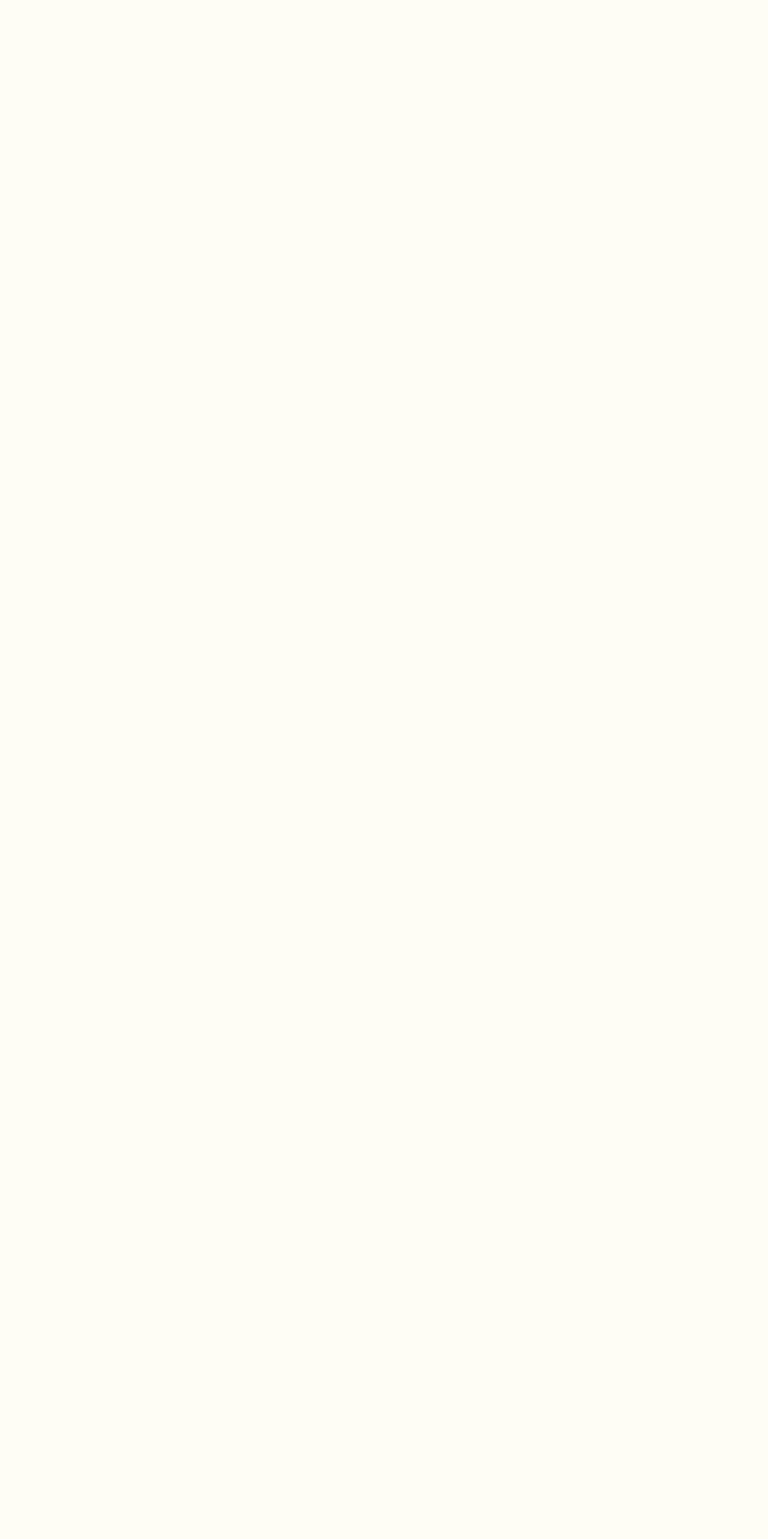
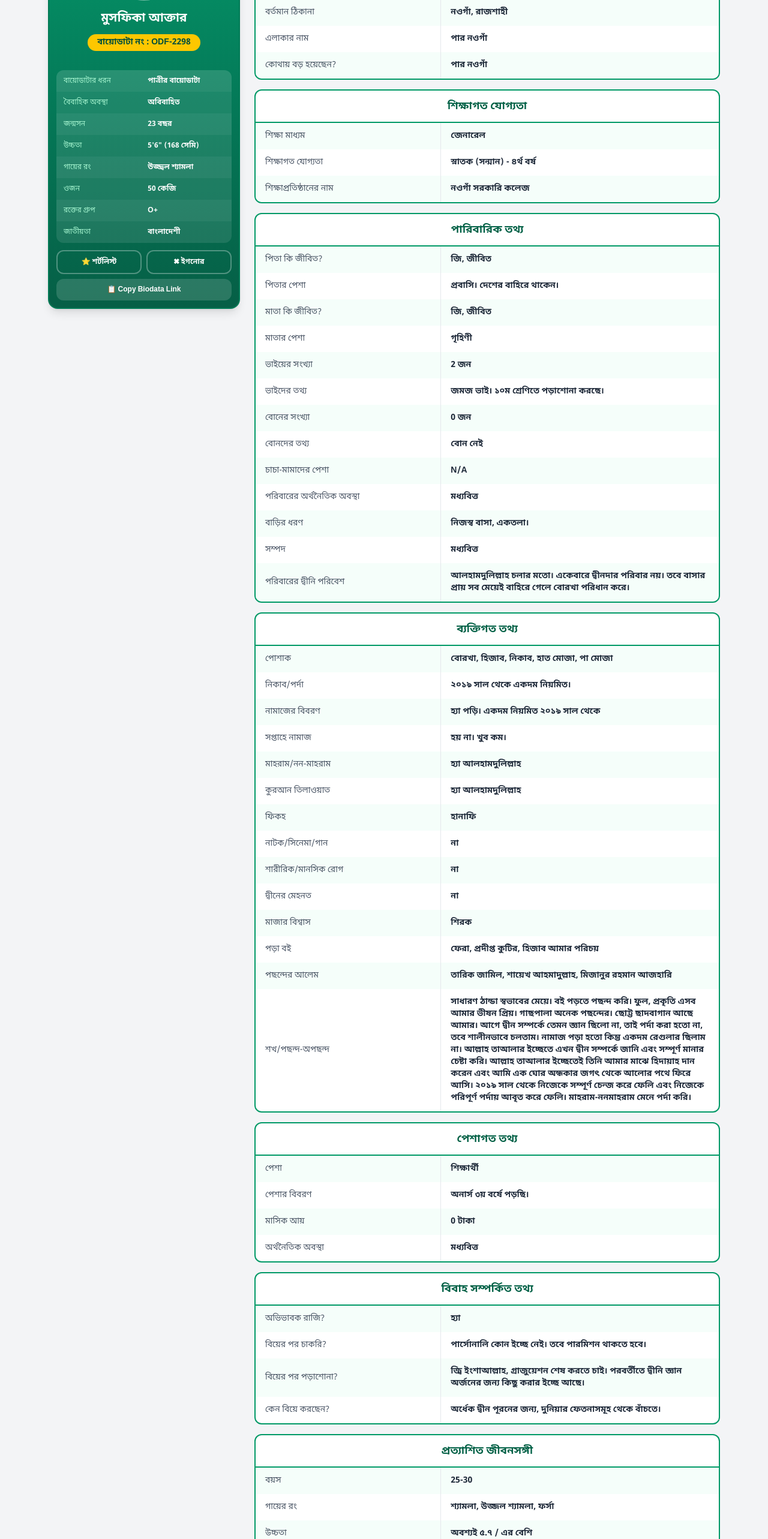
Before and after one commit to mdkanokmiah232-arch/BioGhar, a Next.js app: page /biodata/2298 in a window 1280 px wide. Before the commit this address had no page. Shown: the part 234-2800 px from the top of the page at 60% size. Before the commit the page ends 800 px from the top, so only its background shows below. Built offline with nearby package versions, Linux system fonts and the light colour scheme.

Commit message:
feat: add ODF-2298 (মুসফিকা আক্তার) with full info, remove fake entries, keep only 3 real biodatas

```diff
--- a/src/data/biodatas.ts
+++ b/src/data/biodatas.ts
@@ -1,5 +1,3 @@
-export const districts = ["Dhaka","Chittagong","Sylhet","Rajshahi","Khulna","Barishal","Rangpur","Mymensingh","Comilla","Bogra","Cox's Bazar","Gazipur"];
-
 export interface Biodata {
   id: string;
   biodataCode: string;
@@ -255,76 +253,76 @@ export const biodatas: Biodata[] = [
     bio: "ইসলামিক মূল্যবোধে পরিপূর্ণ একজন মেয়ে যিনি দ্বীনের জ্ঞান অর্জনে আগ্রহী।",
   },
   {
-    id: "31521",
-    biodataCode: "ODF-31521",
+    id: "2298",
+    biodataCode: "ODF-2298",
     type: "BRIDE",
-    name: "রুমানা আক্তার",
-    age: 26,
+    name: "মুসফিকা আক্তার",
+    age: 23,
     height: 168,
-    weight: 44,
-    complexion: "উজ্জ্বল ফর্সা",
+    weight: 50,
+    complexion: "উজ্জ্বল শ্যামলা",
     maritalStatus: "অবিবাহিত",
     bloodGroup: "O+",
     nationality: "বাংলাদেশী",
-    presentAddress: { district: "রাজশাহী", division: "রাজশাহী", area: "নওহাটা বড়গাছী" },
-    permanentAddress: { district: "রাজশাহী", division: "রাজশাহী", area: "নওহাটা বড়গাছী" },
-    grownUpIn: "গ্রামে",
+    presentAddress: { district: "নওগাঁ", division: "রাজশাহী", area: "পার নওগাঁ" },
+    permanentAddress: { district: "নওগাঁ", division: "রাজশাহী", area: "পার নওগাঁ" },
+    grownUpIn: "পার নওগাঁ",
     religion: "ইসলাম",
-    madhab: "আহলে হাদীস / সালাফি",
+    madhab: "হানাফি",
     prayerRegularity: "নিয়মিত",
-    hijabOrBeard: "বোরকা, হিজাব ও নিকাব",
-    quranRecitation: "জ্বি আলহামদুলিল্লাহ",
-    religiousQualification: "দাখিল ও আলিম পাস",
-    educationMedium: "আলিয়া",
-    educationLevel: "B.Sc Nursing",
-    institution: "ইসলামী ব্যাংক মেডিকেল কলেজ হাসপাতাল",
-    profession: "বেসরকারী চাকুরী",
-    monthlyIncome: 25000,
+    hijabOrBeard: "বোরখা, হিজাব, নিকাব, হাত মোজা, পা মোজা",
+    quranRecitation: "হ্যা আলহামদুলিল্লাহ",
+    religiousQualification: "স্নাতক (সন্মান)",
+    educationMedium: "জেনারেল",
+    educationLevel: "স্নাতক (সন্মান) - ৪র্থ বর্ষ",
+    institution: "নওগাঁ সরকারি কলেজ",
+    profession: "শিক্ষার্থী",
+    monthlyIncome: 0,
     economicStatus: "মধ্যবিত্ত",
     fatherName: "মোঃ আব্দুল হামিদ",
-    fatherOccupation: "সহকারী মাওলানা মৌপাড়া দাখিল মাদরাসা",
+    fatherOccupation: "প্রবাসি। দেশের বাহিরে থাকেন।",
     fatherAlive: true,
-    motherName: "রেজিয়া বেগম",
+    motherName: "রোকেয়া বেগম",
     motherOccupation: "গৃহিণী",
     motherAlive: true,
-    brothers: 1,
-    brothersInfo: "ছোট ভাই আছে ইন্টার ফাস্ট ইয়ারে পড়ে। বৈবাহিক অবস্থা, অবিবাহিত",
+    brothers: 2,
+    brothersInfo: "জমজ ভাই। ১০ম শ্রেণিতে পড়াশোনা করছে।",
     sisters: 0,
     sistersInfo: "বোন নেই",
-    uncleProfessions: "৩ জন চাচা রয়েছে। ২ জন সরকারী চাকরী করে। একজন ব্যবসা",
-    familyReligiousEnvironment: "পারিবারিকভাবে সদস্যগন সকলে নামাজ পড়েন ৫ ওয়াক্ত। এবং মাহরাম নন মাহরাম মেনে চলেন",
+    uncleProfessions: "N/A",
+    familyReligiousEnvironment: "আলহামদুলিল্লাহ চলার মতো। একেবারে দ্বীনদার পরিবার নয়। তবে বাসার প্রায় সব মেয়েই বাহিরে গেলে বোরখা পরিধান করে।",
     familyFinancialCondition: "মধ্যবিত্ত",
-    familyHousing: "পাকা বাসা",
-    familyLand: "পারিবারিক ভাবে ২ বিঘা জমী আছে। নিজস্ব বাসা আছে ৪ রুম এর পাকা বাসা।",
-    personalClothing: "বোরকা, হিজাব ও নিকাব",
-    personalNikab: "৪ বছর যাবত",
-    personalNamazDetail: "ছোটবেলা থেকে ৫ ওয়াক্ত নামাজ পড়ি। ২০১৫ সাল থেকে নিয়মিত ৫ ওয়াক্ত নামাজ আদায় করি",
-    personalNamazWeekly: "২ ওয়াক্ত",
-    personalMahram: "জ্বি",
-    personalQuranRecite: "জ্বি",
-    personalFiqh: "আহলে হাদীস / সালাফি",
+    familyHousing: "নিজস্ব বাসা, একতলা।",
+    familyLand: "মধ্যবিত্ত",
+    personalClothing: "বোরখা, হিজাব, নিকাব, হাত মোজা, পা মোজা",
+    personalNikab: "২০১৯ সাল থেকে একদম নিয়মিত।",
+    personalNamazDetail: "হ্যা পড়ি। একদম নিয়মিত ২০১৯ সাল থেকে",
+    personalNamazWeekly: "হয় না। খুব কম।",
+    personalMahram: "হ্যা আলহামদুলিল্লাহ",
+    personalQuranRecite: "হ্যা আলহামদুলিল্লাহ",
+    personalFiqh: "হানাফি",
     personalEntertainment: "না",
     personalHealth: "না",
     personalDawahWork: "না",
-    personalMazarBelief: "এগুলে ঠিক না, আমি বিশ্বাস করিনা",
-    personalBooksRead: "কুরআন এর শিক্ষা, দিনের হাকিকত, তাওহীদ",
-    personalFavScholars: "মাওলানা দেলোয়ার হোসেন সাইদী, মাওলানা আজহারী, আবু তুহা",
-    personalHobbies: "বই পড়তে ভালোবাসি। ঘুরতে ভালোবাসি, লেখালেখি করি। সহজ সাধারন জীবন যাপন করি",
-    professionDetail: "সিনিয়র স্টাফ নার্স ইসলামী ব্যাংক মেডিকেল কলেজ হাসপাতাল। কাকরাইল ঢাকা।",
-    marriageGuardianConsent: "হ্যা রাজি",
-    marriageJobAfter: "জি চাই",
-    marriageStudyAfter: "না",
-    marriageWhy: "বিয়ে একটি ফরয ইবাদত। প্রত্যেক নর-নারীর উপরে বিয়ে ফরজ করা হয়েছে।",
+    personalMazarBelief: "শিরক",
+    personalBooksRead: "ফেরা, প্রদীপ্ত কুটির, হিজাব আমার পরিচয়",
+    personalFavScholars: "তারিক জামিল, শায়েখ আহমাদুল্লাহ, মিজানুর রহমান আজহারি",
+    personalHobbies: "সাধারণ ঠান্ডা স্বভাবের মেয়ে। বই পড়তে পছন্দ করি। ফুল, প্রকৃতি এসব আমার ভীষন প্রিয়। গাছপালা অনেক পছন্দের। ছোট্ট ছাদবাগান আছে আমার। আগে দ্বীন সম্পর্কে তেমন জ্ঞান ছিলো না, তাই পর্দা করা হতো না, তবে শালীনভাবে চলতাম। নামাজ পড়া হতো কিন্তু একদম রেগুলার ছিলাম না। আল্লাহ তাআলার ইচ্ছেতে এখন দ্বীন সম্পর্কে জানি এবং সম্পূর্ণ মানার চেষ্টা করি। আল্লাহ তাআলার ইচ্ছেতেই তিনি আমার মাঝে হিদায়াহ দান করেন এবং আমি এক ঘোর অন্ধকার জগৎ থেকে আলোর পথে ফিরে আসি। ২০১৯ সাল থেকে নিজেকে সম্পূর্ণ চেন্জ করে ফেলি এবং নিজেকে পরিপূর্ণ পর্দায় আবৃত করে ফেলি। মাহরাম-ননমাহরাম মেনে পর্দা করি।",
+    professionDetail: "অনার্স ৩য় বর্ষে পড়ছি।",
+    marriageGuardianConsent: "হ্যা",
+    marriageJobAfter: "পার্সোনালি কোন ইচ্ছে নেই। তবে পারমিশন থাকতে হবে।",
+    marriageStudyAfter: "জ্বি ইংশাআল্লাহ, গ্রাজুয়েশন শেষ করতে চাই। পরবর্তীতে দ্বীনি জ্ঞান অর্জনের জন্য কিছু করার ইচ্ছে আছে।",
+    marriageWhy: "অর্ধেক দ্বীন পূরনের জন্য, দুনিয়ার ফেতনাসমূহ থেকে বাঁচতে।",
     partnerPreferences: {
-      ageRange: "25-35",
-      height: "৫ ফুট ৬ইঞ্চি বা ৫ ফুট 7 ইঞ্চি",
-      complexion: "কালো, শ্যামলা, ফর্সা",
-      education: "এইচএসসি। অনার্স অথবা মাস্টার্স",
-      location: "রাজশাহী",
+      ageRange: "25-30",
+      height: "অবশ্যই ৫.৭ / এর বেশি",
+      complexion: "শ্যামলা, উজ্জল শ্যামলা, ফর্সা",
+      education: "স্নাতক",
+      location: "নওগাঁর আশেপাশে, উত্তরবঙ্গে হলে ভালো হয়।",
       maritalStatus: "অবিবাহিত",
-      profession: "চাকুরী",
-      economicStatus: "মধ্যবিত্ত",
-      qualities: "জীবনসঙ্গী হতে হবে একজন সৎ পরিশ্রমিক। জ্ঞানী এবং ভালো মানুষ।",
+      profession: "হালাল ভালো চাকরি (ব্যাংক এবং পুলিশ ব্যতীত)",
+      economicStatus: "সচ্ছল, মানানসই",
+      qualities: "দ্বীনদার, চরিত্রবান, তাকওয়াবান, উত্তম আখলাকের অধিকারী। ৫ ওয়াক্ত নামাজী, হালাল উপার্জনকারী, দানশীল, দ্বীনি জ্ঞান থাকতে হবে। আর অবশ্যই অবশ্যই নজরের হেফাজতকারী। লেবাসধারী নয়, অন্তরে দ্বীন থাকতে হবে। আমাকে আমার দ্বীনদারিতায় সম্পূর্ণ সাপোর্ট করবে। বাসায় পর্দার পরিবেশ থাকতে হবে। আমি যেহেতু সম্পূর্ণ, নন মাহরাম মেইনটেইন করি, অবশ্যই এই বিষয়ে সাপোর্ট করতে হবে। যেমন, যদি কোনো দেবর থাকে তাহলে তার সামনেও পর্দা মেইনটেইন করে চলবো। দেবর মৃত্যু সমতুল্য, দেবরের সামনে পর্দা করা ফরজ। এইসব বিষয়ে আমাকে সম্পূর্ণ সাপোর্ট করতে হবে। স্বভাবে খুব বেশি রাগী/বদমেজাজী, মিথ্যা বলার অভ্যাস, অশ্লীল ভাষাকারী, দানশীল নয়, কৃপন, অহংকারী, দাম্ভিক এরকম একদমই নয়।",
     },
     commitment1: "হ্যাঁ",
     commitment2: "হ্যাঁ",
@@ -333,9 +331,11 @@ export const biodatas: Biodata[] = [
     guardianRelation: "বাবা",
     guardianPhone: "+880 1XXXXXXXXX",
     phone: "+880 1XXXXXXXXX",
-    email: "rumana@bioghar.com",
+    email: "musfika@bioghar.com",
     photoUrl: "",
     photoVisibility: "hidden",
-    bio: "B.Sc Nursing, Rajshahi.",
+    bio: "ইসলামিক মূল্যবোধে পরিপূর্ণ একজন মেয়ে।",
   },
 ];
+
+export const districts = ['Dhaka','Chittagong','Sylhet','Rajshahi','Khulna','Barishal','Rangpur','Mymensingh','Comilla','Bogra','Cox\'s Bazar','Gazipur'];
```
